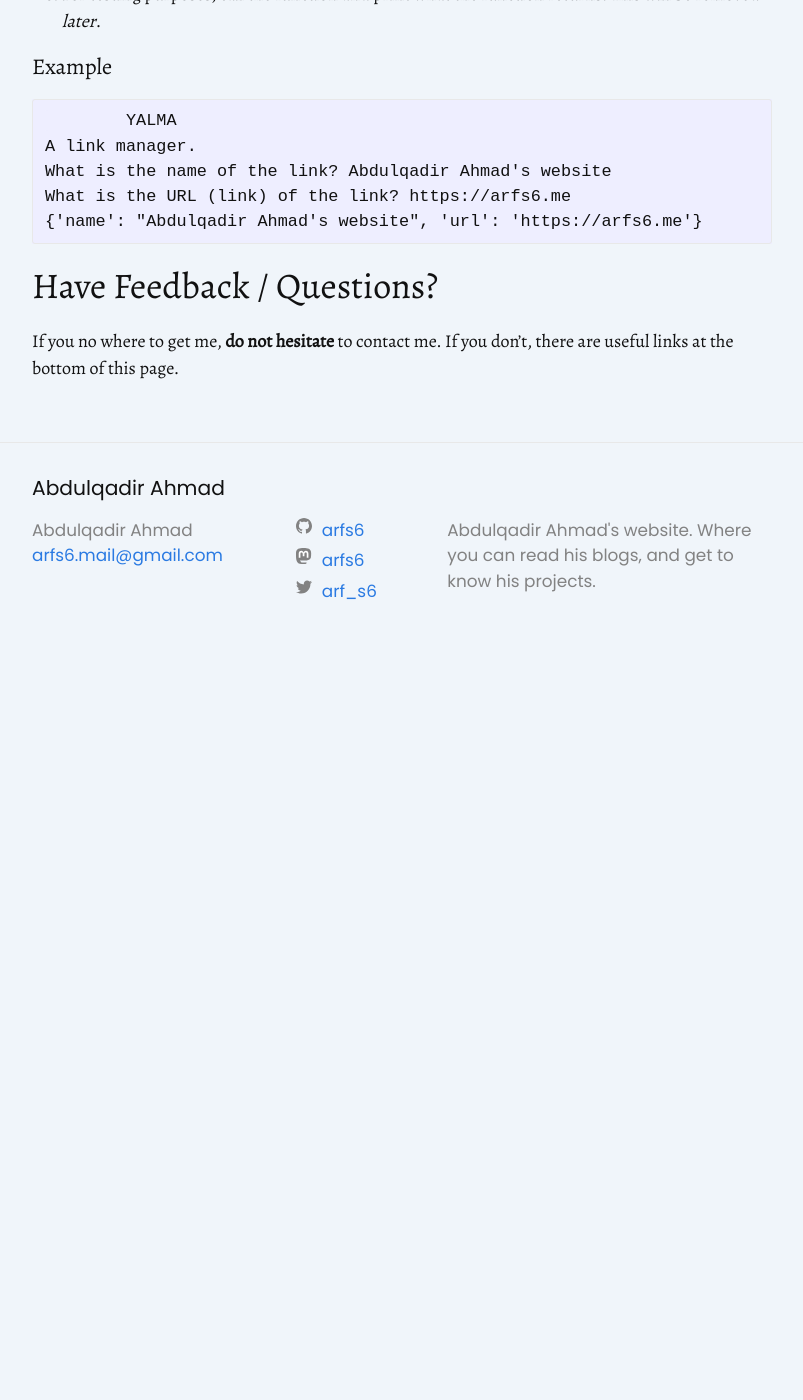
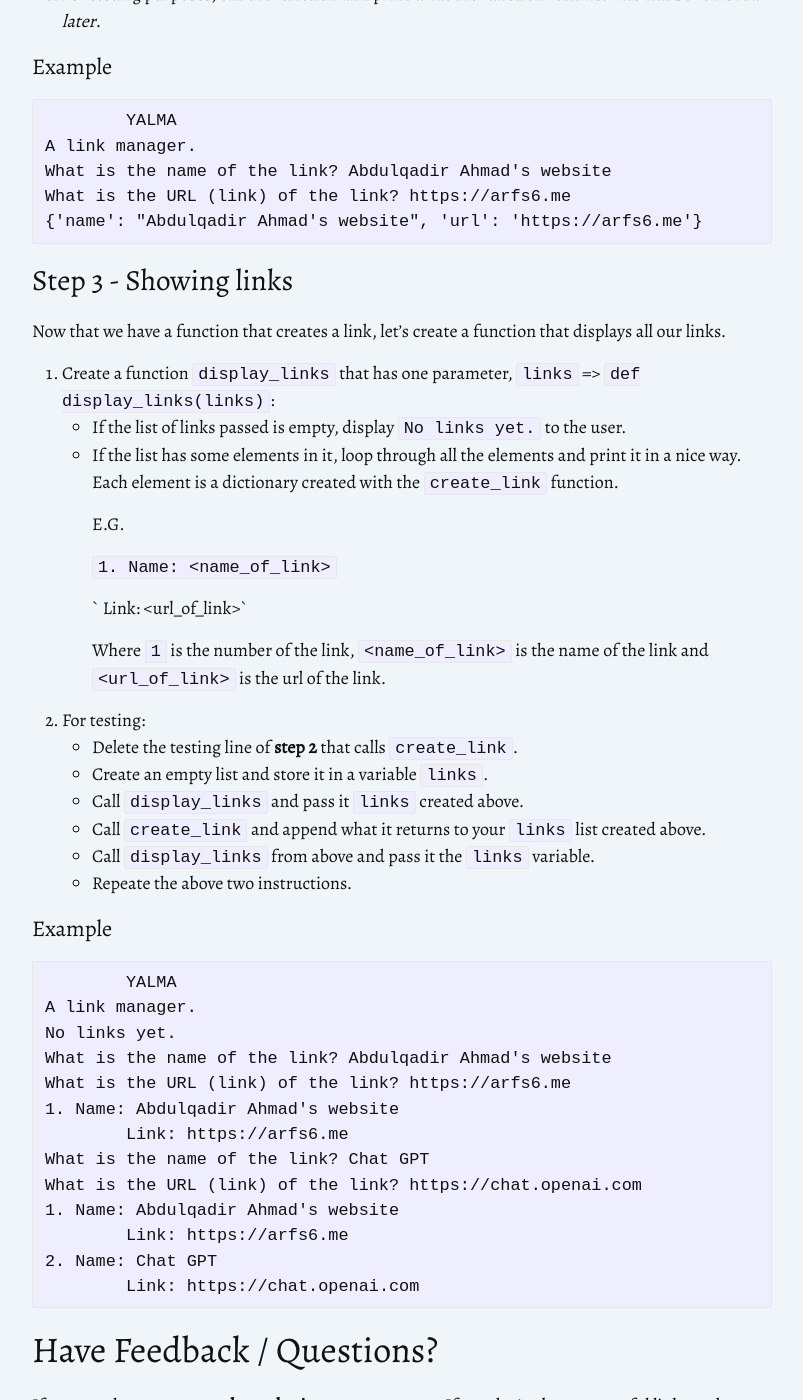
Before and after one commit to Arfs6/Arfs6.github.io, a Jekyll site: the page built from _posts/2023-11-22-building-the-yalma-app.md, in a window 1280 px wide and 1400 px high, scrolled down 1477 px. Shown: the whole window, without its empty margins (238-1041 px from the left). Built offline with Jekyll 4.4.1, drawn with Linux system fonts in a browser that asks for light colours; before the commit the page ends 2141 px from its top, so only the background shows below that.

Commit message:
Updated the `building the yalma app` blog post. added todo to gitignore

````diff
--- a/_posts/2023-11-22-building-the-yalma-app.md
+++ b/_posts/2023-11-22-building-the-yalma-app.md
@@ -58,6 +58,47 @@ What is the URL (link) of the link? https://arfs6.me
 {'name': "Abdulqadir Ahmad's website", 'url': 'https://arfs6.me'}
 ```
 
+### Step 3 - Showing links
+
+Now that we have a function that creates a link, let's create a function that displays all our links.
+
+1. Create a function `display_links` that has one parameter, `links` => `def display_links(links)`:
+    - If the list of links passed is empty, display `No links yet.` to the user.
+    - If the list has some elements in it, loop through all the elements and print it in a nice way. Each element is a dictionary created with the `create_link` function.
+
+        E.G.
+
+        `1. Name: <name_of_link>`
+
+        `	Link: \<url_of_link>`
+
+        Where `1` is the number of the link, `<name_of_link>` is the name of the link and `<url_of_link>` is the url of the link.
+2. For testing:
+    - Delete the testing line of **step 2** that calls `create_link`.
+    - Create an empty list and store it in a variable `links`.
+    - Call `display_links` and pass it `links` created above.
+    - Call `create_link` and append what it returns to your `links` list created above.
+    - Call `display_links` from above and pass it the `links` variable.
+    - Repeate the above two instructions.
+
+#### Example
+
+```
+	YALMA
+A link manager.
+No links yet.
+What is the name of the link? Abdulqadir Ahmad's website
+What is the URL (link) of the link? https://arfs6.me
+1. Name: Abdulqadir Ahmad's website
+	Link: https://arfs6.me
+What is the name of the link? Chat GPT
+What is the URL (link) of the link? https://chat.openai.com
+1. Name: Abdulqadir Ahmad's website
+	Link: https://arfs6.me
+2. Name: Chat GPT
+	Link: https://chat.openai.com
+```
+
 ## Have Feedback / Questions?
 
 If you no where to get me, **do not hesitate** to contact me. If you don't, there are useful links at the bottom of this page.
````
Also changed, not shown: 1 other file.
